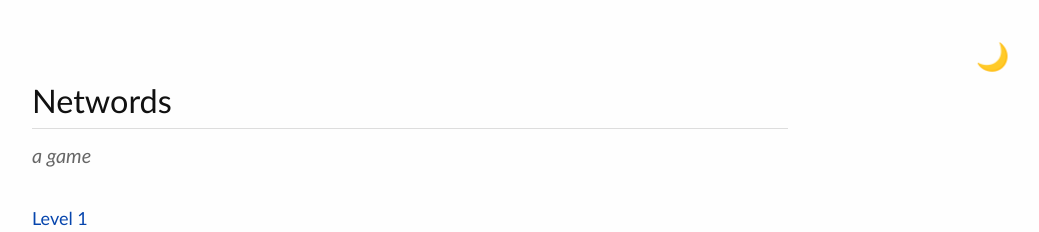
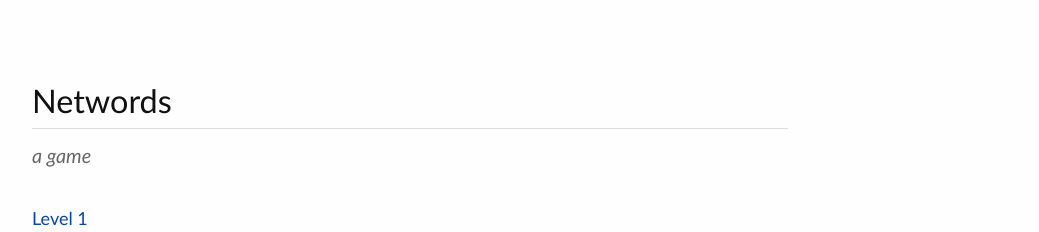
Before and after one commit to networds-site/networds-site.github.io, a Jekyll site: the page built from index.html, in a window 1280 px wide. Shown: the top 232 px of the page, without its empty margins (230-1269 px from the left). Built offline with Jekyll 4.4.1, drawn with Linux system fonts in a browser that asks for light colours.

Commit message:
Remove dark mode

```diff
--- a/_layouts/default.html
+++ b/_layouts/default.html
@@ -13,33 +13,6 @@
   {% endif %}
 </head>
 <body>
-  <button class="theme-toggle" onclick="toggleTheme()" aria-label="Toggle dark mode">
-    <span class="theme-icon">☀️</span>
-  </button>
-
   {{ content }}
-
-  <script>
-    function toggleTheme() {
-      const currentTheme = document.documentElement.getAttribute('data-theme');
-      const newTheme = currentTheme === 'dark' ? 'light' : 'dark';
-
-      document.documentElement.setAttribute('data-theme', newTheme);
-      localStorage.setItem('theme', newTheme);
-
-      // Update button icon
-      const icon = document.querySelector('.theme-icon');
-      icon.textContent = newTheme === 'dark' ? '☀️' : '🌙';
-    }
-
-    // Initialize theme on page load
-    document.addEventListener('DOMContentLoaded', function() {
-      const savedTheme = localStorage.getItem('theme') || 'light';
-      document.documentElement.setAttribute('data-theme', savedTheme);
-
-      const icon = document.querySelector('.theme-icon');
-      icon.textContent = savedTheme === 'dark' ? '☀️' : '🌙';
-    });
-  </script>
 </body>
 </html>
--- a/assets/css/style.css
+++ b/assets/css/style.css
@@ -10,19 +10,6 @@
   --code-bg: #f9f8f6;
   --border-color: #ddd;
   --meta-color: #666;
-}
-
-/* Dark mode */
-[data-theme="dark"] {
-  --text-color: #ddd;
-  --heading-color: #eee;
-  --bg-color: #1a1a1a;
-  --link-color: #69b7ff;
-  --link-visited: #b19cd9;
-  --link-hover: #89cff0;
-  --code-bg: #2a2a2a;
-  --border-color: #444;
-  --meta-color: #999;
 }
 
 /* Base styles */
@@ -98,25 +85,6 @@ pre code {
   font-size: 1em;
 }
 
-/* Theme toggle button */
-.theme-toggle {
-  position: fixed;
-  top: 1em;
-  right: 1em;
-  background: none;
-  border: none;
-  font-size: 1.5em;
-  color: var(--meta-color);
-  cursor: pointer;
-  z-index: 100;
-  transition: color 0.2s ease;
-  padding: 0.5em;
-}
-
-.theme-toggle:hover {
-  color: var(--link-hover);
-}
-
 /* Container for puzzle pages */
 .container {
   max-width: 1200px;
@@ -159,10 +127,4 @@ footer {
   h1 { font-size: 1.5em; }
   h2 { font-size: 1.25em; }
   h3 { font-size: 1.1em; }
-
-  .theme-toggle {
-    top: 0.5em;
-    right: 0.5em;
-    font-size: 1.2em;
-  }
 }
```
